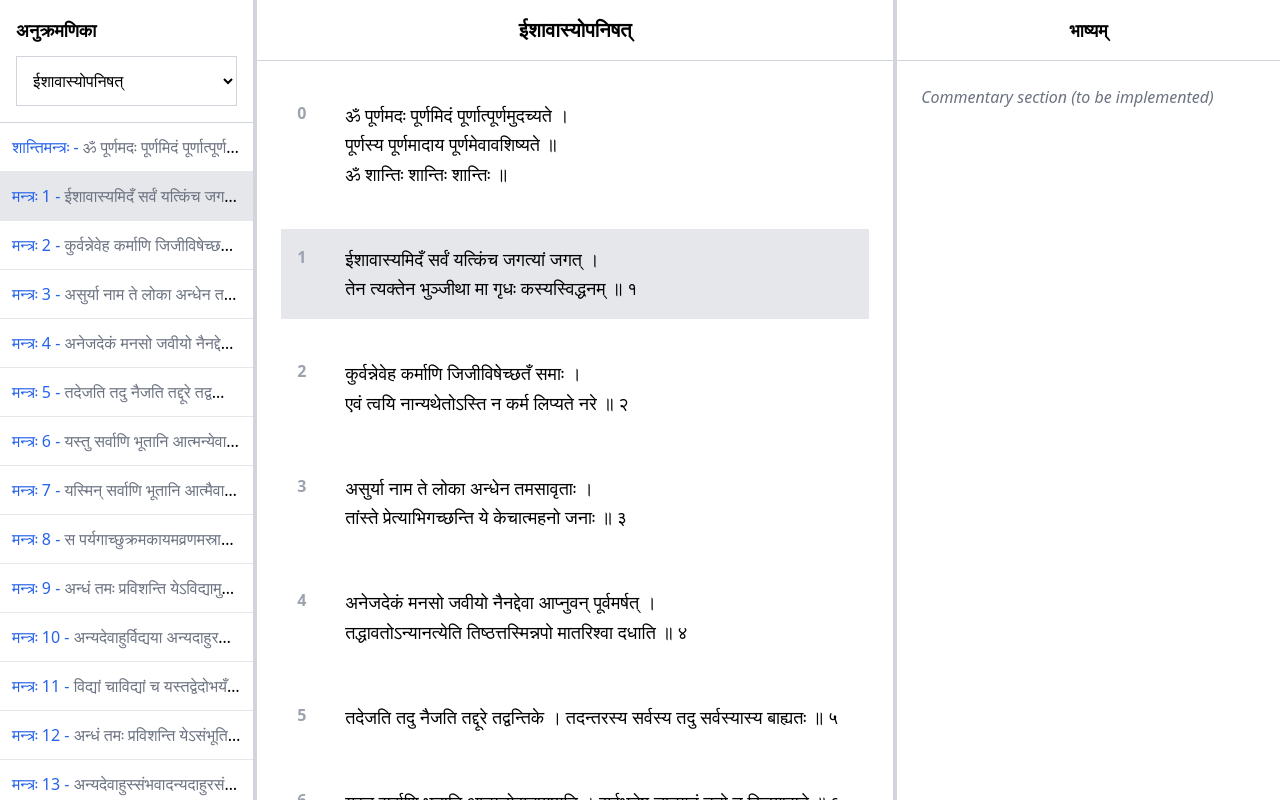
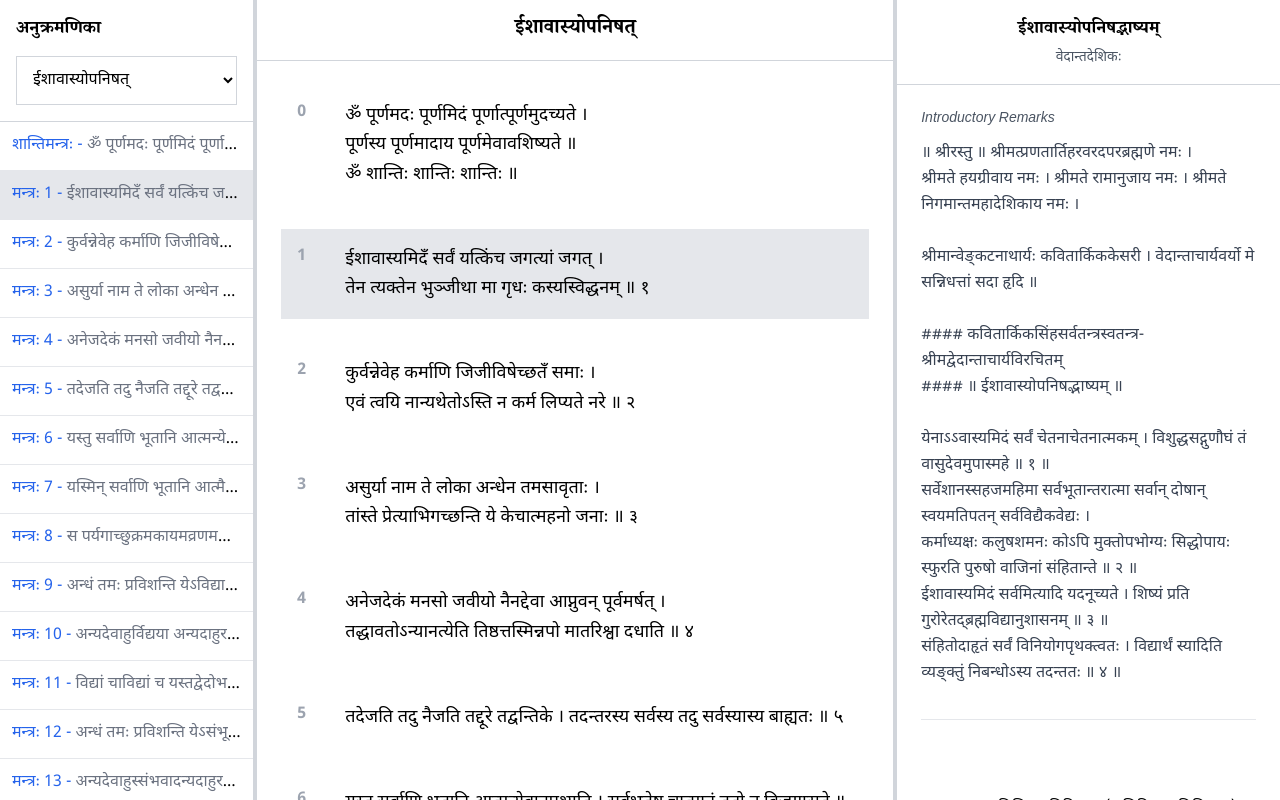
Before and after one commit to manivaradarajan/grantha-explorer, a Next.js app: page / in a window 1280 px wide. Built offline with nearby package versions, Linux system fonts and the light colour scheme.

Commit message:
right column works

```diff
--- a/app/layout.tsx
+++ b/app/layout.tsx
@@ -1,5 +1,18 @@
 import type { Metadata } from "next";
+import { Noto_Sans_Devanagari, Noto_Serif_Devanagari } from "next/font/google";
 import "./globals.css";
+
+const notoSans = Noto_Sans_Devanagari({
+  subsets: ["devanagari", "latin"],
+  weight: ["400", "600", "700"],
+  variable: "--font-sans",
+});
+
+const notoSerif = Noto_Serif_Devanagari({
+  subsets: ["devanagari", "latin"],
+  weight: ["400", "600", "700"],
+  variable: "--font-serif",
+});
 
 export const metadata: Metadata = {
   title: "Hello Next.js",
@@ -12,8 +25,8 @@ export default function RootLayout({
   children: React.ReactNode;
 }) {
   return (
-    <html lang="en">
-      <body>{children}</body>
+    <html lang="sa">
+      <body className={`${notoSans.variable} ${notoSerif.variable} font-sans`}>{children}</body>
     </html>
   );
 }
--- a/app/page.tsx
+++ b/app/page.tsx
@@ -99,7 +99,7 @@ export default function Home() {
 
         {/* Right Commentary Panel */}
         <Panel defaultSize={30} minSize={20} maxSize={40}>
-          <CommentaryPanel />
+          <CommentaryPanel grantha={currentGrantha} selectedRef={selectedRef} />
         </Panel>
       </PanelGroup>
     </main>
--- a/components/CommentaryPanel.tsx
+++ b/components/CommentaryPanel.tsx
@@ -1,18 +1,168 @@
 "use client";
 
-export default function CommentaryPanel() {
+import { Grantha } from "@/lib/data";
+import { useState } from "react";
+
+interface CommentaryPanelProps {
+  grantha: Grantha;
+  selectedRef: string;
+}
+
+export default function CommentaryPanel({
+  grantha,
+  selectedRef,
+}: CommentaryPanelProps) {
+  const commentaries = grantha.commentaries || [];
+  const hasMultipleCommentaries = commentaries.length > 1;
+
+  // Track which commentaries are selected (by index)
+  const [selectedCommentaries, setSelectedCommentaries] = useState<number[]>([
+    0,
+  ]);
+
+  const toggleCommentary = (index: number) => {
+    if (selectedCommentaries.includes(index)) {
+      // Don't allow deselecting if it's the only one selected
+      if (selectedCommentaries.length > 1) {
+        setSelectedCommentaries(
+          selectedCommentaries.filter((i) => i !== index)
+        );
+      }
+    } else {
+      setSelectedCommentaries([...selectedCommentaries, index]);
+    }
+  };
+
+  // Render a single commentary for the selected verse
+  const renderCommentary = (commentary: any, index: number) => {
+    const passage = commentary.passages?.find(
+      (p: any) => p.ref === selectedRef
+    );
+
+    if (!passage) {
+      return (
+        <div key={index} className="text-gray-500 italic">
+          No commentary available for this verse.
+        </div>
+      );
+    }
+
+    const prefatoryMaterial = passage.prefatory_material || [];
+    const mainContent = passage.content?.sanskrit?.devanagari || "";
+
+    return (
+      <div key={index} className="mb-8">
+        {/* Show commentary title if multiple commentaries */}
+        {hasMultipleCommentaries && (
+          <div className="mb-4">
+            <h3 className="text-base font-semibold font-serif">
+              {commentary.commentary_title}
+            </h3>
+            <div className="text-sm text-gray-600">
+              {commentary.commentator.devanagari}
+            </div>
+          </div>
+        )}
+
+        {/* Prefatory material */}
+        {prefatoryMaterial.length > 0 && (
+          <div className="mb-6 pb-4 border-b border-gray-200">
+            {prefatoryMaterial.map((item: any, idx: number) => (
+              <div key={idx} className="mb-4">
+                {item.label && (
+                  <div className="text-sm text-gray-600 italic mb-3">
+                    {item.label}
+                  </div>
+                )}
+                <div className="text-base leading-relaxed text-gray-700 whitespace-pre-line">
+                  {item.content?.sanskrit?.devanagari || ""}
+                </div>
+              </div>
+            ))}
+          </div>
+        )}
+
+        {/* Main commentary content */}
+        <div
+          className="text-base leading-relaxed whitespace-pre-line"
+          dangerouslySetInnerHTML={{
+            __html: mainContent.replace(
+              /\*\*(.*?)\*\*/g,
+              '<strong class="font-bold text-gray-900">$1</strong>'
+            ),
+          }}
+        />
+      </div>
+    );
+  };
+
+  if (commentaries.length === 0) {
+    return (
+      <div className="h-screen flex flex-col">
+        <div className="p-4 border-b border-gray-300">
+          <h2 className="text-lg font-semibold text-center font-serif">भाष्यम्</h2>
+        </div>
+        <div className="flex-1 overflow-y-auto p-6">
+          <p className="text-gray-500 italic">No commentaries available.</p>
+        </div>
+      </div>
+    );
+  }
+
+  // Single commentary - show title in header
+  if (!hasMultipleCommentaries) {
+    const commentary = commentaries[0];
+    return (
+      <div className="h-screen flex flex-col">
+        <div className="p-4 border-b border-gray-300 text-center">
+          <h2 className="text-lg font-semibold font-serif">
+            {commentary.commentary_title}
+          </h2>
+          <div className="text-sm text-gray-600 mt-1">
+            {commentary.commentator.devanagari}
+          </div>
+        </div>
+        <div className="flex-1 overflow-y-auto p-6">
+          {renderCommentary(commentary, 0)}
+        </div>
+      </div>
+    );
+  }
+
+  // Multiple commentaries - show selector
   return (
     <div className="h-screen flex flex-col">
-      {/* Header */}
-      <div className="p-4 border-b border-gray-300">
-        <h2 className="text-lg font-semibold text-center">भाष्यम्</h2>
+      <div className="border-b border-gray-300">
+        <div className="p-4 text-center">
+          <h2 className="text-lg font-semibold font-serif">भाष्यम्</h2>
+        </div>
+        <div className="p-4 border-t border-gray-200">
+          {commentaries.map((commentary, index) => (
+            <label
+              key={index}
+              className="flex items-center gap-2 mb-2 cursor-pointer hover:bg-gray-50 p-2 rounded"
+            >
+              <input
+                type="checkbox"
+                checked={selectedCommentaries.includes(index)}
+                onChange={() => toggleCommentary(index)}
+                className="w-4 h-4"
+              />
+              <span className="text-sm">{commentary.commentator.devanagari}</span>
+            </label>
+          ))}
+        </div>
       </div>
 
-      {/* Commentary content - placeholder for now */}
       <div className="flex-1 overflow-y-auto p-6">
-        <p className="text-gray-500 italic">
-          Commentary section (to be implemented)
-        </p>
+        {selectedCommentaries.map((index, idx) => (
+          <div key={index}>
+            {renderCommentary(commentaries[index], index)}
+            {idx < selectedCommentaries.length - 1 && (
+              <hr className="my-8 border-gray-300" />
+            )}
+          </div>
+        ))}
       </div>
     </div>
   );
--- a/components/NavigationSidebar.tsx
+++ b/components/NavigationSidebar.tsx
@@ -41,7 +41,7 @@ export default function NavigationSidebar({
     <div className="h-screen flex flex-col border-r-2 border-gray-300">
       {/* Header */}
       <div className="p-4 border-b border-gray-300">
-        <h2 className="text-lg font-semibold mb-3">अनुक्रमणिका</h2>
+        <h2 className="text-lg font-semibold mb-3 font-serif">अनुक्रमणिका</h2>
         <GranthaSelector
           granthas={granthas}
           selectedGranthaId={grantha.grantha_id}
--- a/components/TextContent.tsx
+++ b/components/TextContent.tsx
@@ -29,7 +29,7 @@ export default function TextContent({
     <div className="h-screen flex flex-col border-r-2 border-gray-300">
       {/* Header */}
       <div className="p-4 border-b border-gray-300">
-        <h1 className="text-xl font-semibold text-center">
+        <h1 className="text-xl font-semibold text-center font-serif">
           {grantha.canonical_title}
         </h1>
       </div>
--- a/lib/data.ts
+++ b/lib/data.ts
@@ -53,6 +53,39 @@ export interface Alias {
   scope: string;
 }
 
+export interface Commentator {
+  devanagari: string;
+  latin?: string;
+}
+
+export interface CommentaryPrefatoryItem {
+  type: string;
+  label: string;
+  content: {
+    sanskrit: SanskritContent;
+    english: string;
+  };
+}
+
+export interface CommentaryPassage {
+  ref: string;
+  prefatory_material?: CommentaryPrefatoryItem[];
+  content: {
+    sanskrit: SanskritContent;
+    english: string;
+  };
+}
+
+export interface Commentary {
+  commentary_id: string;
+  commentary_title: string;
+  commentator: Commentator;
+  metadata?: {
+    source_file?: string;
+  };
+  passages: CommentaryPassage[];
+}
+
 export interface Grantha {
   grantha_id: string;
   canonical_title: string;
@@ -64,6 +97,7 @@ export interface Grantha {
   prefatory_material: PrefatoryMaterial[];
   passages: Passage[];
   concluding_material?: PrefatoryMaterial[];
+  commentaries?: Commentary[];
 }
 
 export interface GranthaMetadata {
--- a/tailwind.config.ts
+++ b/tailwind.config.ts
@@ -7,7 +7,12 @@ const config: Config = {
     "./app/**/*.{js,ts,jsx,tsx,mdx}",
   ],
   theme: {
-    extend: {},
+    extend: {
+      fontFamily: {
+        sans: ["var(--font-sans)"],
+        serif: ["var(--font-serif)"],
+      },
+    },
   },
   plugins: [],
 };
```
Also changed, not shown: public/data/isavasya-upanishad.json.
